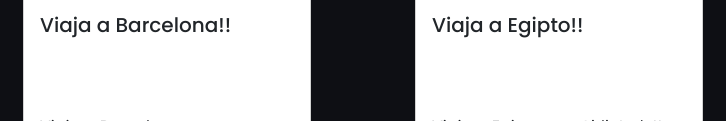
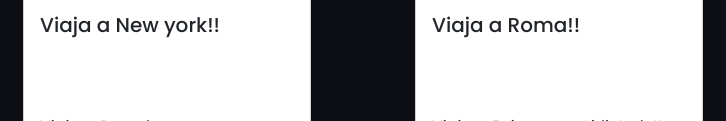
Before and after one commit to Mattia-rc/coder, a website: page paginas/ofertas.html in a window 1280 px wide. Shown: the part 679-800 px from the top of the page, 473-1199 px from the left. Drawn offline with nearby package versions, Linux system fonts and the light colour scheme.

Commit message:
Corrijiendo

```diff
--- a/paginas/ofertas.html
+++ b/paginas/ofertas.html
@@ -72,7 +72,7 @@
 <div class="card" style="width: 18rem;">
   <img src="../img/new york.jpg" class="card-img-top" alt="...">
   <div class="card-body">
-    <h5 class="card-title">Viaja a Barcelona!!</h5>
+    <h5 class="card-title">Viaja a New york!!</h5>
     <p class="card-text">Viaja a Barcelona con AirlinItaly!!</p>
     <a href="#" class="btn btn-primary">Ver mas</a>
   </div>
@@ -80,7 +80,7 @@
 <div class="card" style="width: 18rem;">
   <img src="../img/roma.jpg" class="card-img-top" alt="...">
   <div class="card-body">
-    <h5 class="card-title">Viaja a Egipto!!</h5>
+    <h5 class="card-title">Viaja a Roma!!</h5>
     <p class="card-text">Viaja a Egipto con AirlinItaly!!</p>
     <a href="#" class="btn btn-primary">Ver mas</a>
   </div>
```
